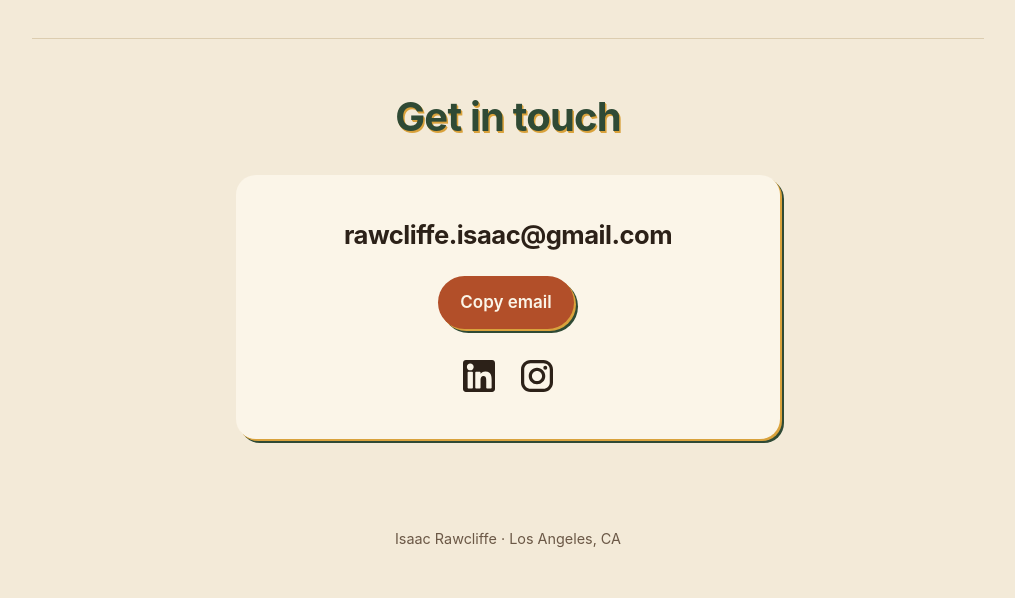
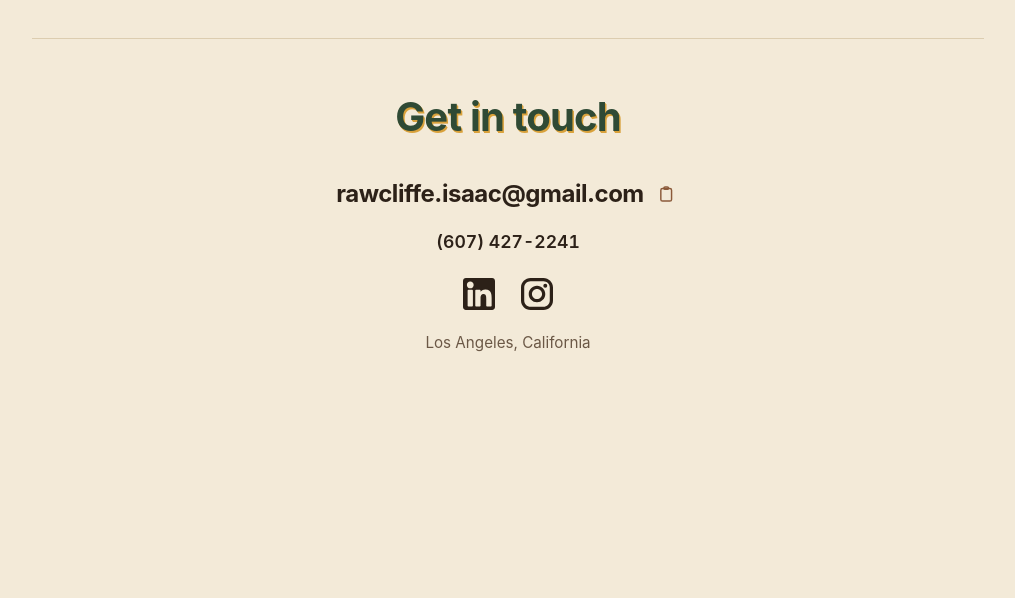
Before and after one commit to nodemadic/isaacrawcliffe.com, a plain HTML site: page index.html in a window 1280 px wide. Shown: the part 3618-4216 px from the top of the page, without its empty margins (132-1147 px from the left). After the commit the page ends 4062 px from the top, so only its background shows below. Drawn offline with Linux system fonts and the light colour scheme.

Commit message:
Add files via upload

```diff
--- a/index.html
+++ b/index.html
@@ -116,7 +116,7 @@ h3 { letter-spacing: -0.015em; }
 .role { font-weight: 600; color: var(--clay); font-size: 0.95rem; }
 .chev { width: 0.7rem; height: 0.7rem; border-right: 2.5px solid var(--clay); border-bottom: 2.5px solid var(--clay); transform: rotate(45deg); transition: transform 0.15s; margin-bottom: 0.3rem; }
 .rolecard[open] .chev { transform: rotate(225deg); margin: 0.3rem 0 0; }
-.more { max-width: 30rem; margin: 0.25rem auto 0; padding: 0.5rem 1rem 0; display: flex; flex-direction: column; gap: 0.7rem; align-items: center; text-align: center; }
+.more { max-width: 30rem; margin: 0.25rem auto 0; padding: 0.5rem 1rem 0; display: flex; flex-direction: column; gap: 0.7rem; align-items: flex-start; text-align: left; }
 .more a { font-weight: 600; }
 
 /* built */
@@ -178,18 +178,21 @@ h3 { letter-spacing: -0.015em; }
 }
 
 /* contact */
-.contact {
-  background: var(--card); border-radius: 1.25rem; max-width: 34rem; margin: 0 auto;
-  box-shadow: 2px 2px 0 var(--mustard), 4px 4px 0 var(--forest);
-  padding: clamp(1.75rem, 5vw, 2.5rem); display: flex; flex-direction: column; gap: 1.25rem; align-items: center; text-align: center;
-}
-.contact .addr { font-weight: 700; font-size: clamp(1.15rem, 3.4vw, 1.6rem); letter-spacing: -0.02em; color: var(--ink); text-decoration: none; overflow-wrap: anywhere; }
-.contact .btn { border: 0; font: inherit; font-weight: 600; cursor: pointer; }
+.contact { display: flex; flex-direction: column; gap: 0.9rem; align-items: center; text-align: center; padding-bottom: 2rem; }
+.mailrow { display: flex; flex-wrap: wrap; align-items: center; justify-content: center; gap: 0.35rem 0.5rem; position: relative; }
+.contact .addr { font-weight: 700; font-size: clamp(1.15rem, 3.4vw, 1.5rem); letter-spacing: -0.02em; color: var(--ink); text-decoration: none; overflow-wrap: anywhere; }
+.copy { border: 0; background: none; padding: 0.3rem; margin: 0; cursor: pointer; color: var(--clay); border-radius: 0.4rem; display: grid; place-items: center; }
+.copy:hover { color: var(--rust); background: var(--card); }
+.copy:focus-visible { outline: 3px solid var(--mustard); outline-offset: 2px; }
+.copy svg { width: 1.15rem; height: 1.15rem; fill: none; stroke: currentColor; stroke-width: 1.9; stroke-linecap: round; stroke-linejoin: round; display: block; }
+.copied { font-size: 0.85rem; font-weight: 600; color: var(--forest); min-width: 3.2rem; text-align: left; }
+.copied:empty { display: none; }
+.phone { font-weight: 600; font-size: 1.1rem; color: var(--ink); text-decoration: none; font-variant-numeric: tabular-nums; }
 .socials { display: flex; gap: 0.75rem; }
 .socials a { color: var(--ink); display: grid; place-items: center; width: 2.9rem; height: 2.9rem; border-radius: 0.75rem; }
-.socials a:hover { background: var(--paper); }
-.socials svg, .socials img { width: 2rem; height: 2rem; display: block; }
-.socials svg.line { fill: none; stroke: currentColor; stroke-width: 1.8; stroke-linecap: round; stroke-linejoin: round; }
+.socials a:hover { background: var(--card); }
+.socials svg { width: 2rem; height: 2rem; display: block; }
+.place { color: var(--soft); font-size: 0.95rem; }
 footer { text-align: center; padding: 2rem 0 3rem; color: var(--soft); font-size: 0.9rem; }
 
 @media (max-width: 760px) {
@@ -326,25 +329,32 @@ footer { text-align: center; padding: 2rem 0 3rem; color: var(--soft); font-size
       <h2 id="contact-h">Get in touch</h2>
     </div>
     <div class="contact">
-      <a class="addr" href="mailto:rawcliffe.isaac@gmail.com" id="email">rawcliffe.isaac@gmail.com</a>
-      <button class="btn" type="button" id="copy-email">Copy email</button>
+      <p class="mailrow">
+        <a class="addr" href="mailto:rawcliffe.isaac@gmail.com" id="email">rawcliffe.isaac@gmail.com</a>
+        <button class="copy" type="button" id="copy-email" aria-label="Copy email address" title="Copy email address">
+          <svg viewBox="0 0 24 24" aria-hidden="true"><rect x="5" y="4.5" width="14" height="16.5" rx="2.2"/><path d="M9 4.500V4a1.500 1.500 0 0 1 1.500-1.500h3A1.500 1.500 0 0 1 15 4v.5a1 1 0 0 1-1 1h-4a1 1 0 0 1-1-1z"/></svg>
+        </button>
+        <span class="copied" id="copy-status" role="status" aria-live="polite"></span>
+      </p>
+      <a class="phone" href="tel:+16074272241">(607) 427-2241</a>
       <ul class="socials">
         <li><a href="https://www.linkedin.com/in/isaac-rawcliffe/" aria-label="LinkedIn" title="LinkedIn"><svg viewBox="0 0 382 382" fill="currentColor" aria-hidden="true"><path d="M347.445,0H34.555C15.471,0,0,15.471,0,34.555v312.889C0,366.529,15.471,382,34.555,382h312.889 C366.529,382,382,366.529,382,347.444V34.555C382,15.471,366.529,0,347.445,0z M118.207,329.844c0,5.554-4.502,10.056-10.056,10.056 H65.345c-5.554,0-10.056-4.502-10.056-10.056V150.403c0-5.554,4.502-10.056,10.056-10.056h42.806 c5.554,0,10.056,4.502,10.056,10.056V329.844z M86.748,123.432c-22.459,0-40.666-18.207-40.666-40.666S64.289,42.1,86.748,42.1 s40.666,18.207,40.666,40.666S109.208,123.432,86.748,123.432z M341.91,330.654c0,5.106-4.14,9.246-9.246,9.246H286.73 c-5.106,0-9.246-4.14-9.246-9.246v-84.168c0-12.556,3.683-55.021-32.813-55.021c-28.309,0-34.051,29.066-35.204,42.11v97.079 c0,5.106-4.139,9.246-9.246,9.246h-44.426c-5.106,0-9.246-4.14-9.246-9.246V149.593c0-5.106,4.14-9.246,9.246-9.246h44.426 c5.106,0,9.246,4.14,9.246,9.246v15.655c10.497-15.753,26.097-27.912,59.312-27.912c73.552,0,73.131,68.716,73.131,106.472 L341.91,330.654L341.91,330.654z"/></svg></a></li>
         <li><a href="https://www.instagram.com/backbeatboogie/" aria-label="Instagram @backbeatboogie" title="Instagram"><svg viewBox="0 0 551.034 551.034" fill="currentColor" aria-hidden="true"><path d="M386.878,0H164.156C73.64,0,0,73.64,0,164.156v222.722 c0,90.516,73.64,164.156,164.156,164.156h222.722c90.516,0,164.156-73.64,164.156-164.156V164.156 C551.033,73.64,477.393,0,386.878,0z M495.6,386.878c0,60.045-48.677,108.722-108.722,108.722H164.156 c-60.045,0-108.722-48.677-108.722-108.722V164.156c0-60.046,48.677-108.722,108.722-108.722h222.722 c60.045,0,108.722,48.676,108.722,108.722L495.6,386.878L495.6,386.878z"/><path d="M275.517,133C196.933,133,133,196.933,133,275.516 s63.933,142.517,142.517,142.517S418.034,354.1,418.034,275.516S354.101,133,275.517,133z M275.517,362.6 c-48.095,0-87.083-38.988-87.083-87.083s38.989-87.083,87.083-87.083c48.095,0,87.083,38.988,87.083,87.083 C362.6,323.611,323.611,362.6,275.517,362.6z"/><circle cx="418.306" cy="134.072" r="34.149"/></svg></a></li>
       </ul>
+      <p class="place">Los Angeles, California</p>
     </div>
   </section>
 
-  <footer>Isaac Rawcliffe · Los Angeles, CA</footer>
 </div>
 <script>
 (function () {
   var btn = document.getElementById('copy-email');
+  var status = document.getElementById('copy-status');
   var addr = 'rawcliffe.isaac@gmail.com';
   btn.addEventListener('click', function () {
     function done(ok) {
-      btn.textContent = ok ? 'Copied' : 'Select the address to copy';
-      setTimeout(function () { btn.textContent = 'Copy email'; }, 2000);
+      status.textContent = ok ? 'Copied' : 'Select the address to copy';
+      setTimeout(function () { status.textContent = ''; }, 2000);
     }
     try {
       navigator.clipboard.writeText(addr).then(function () { done(true); }, function () { done(false); });
```
